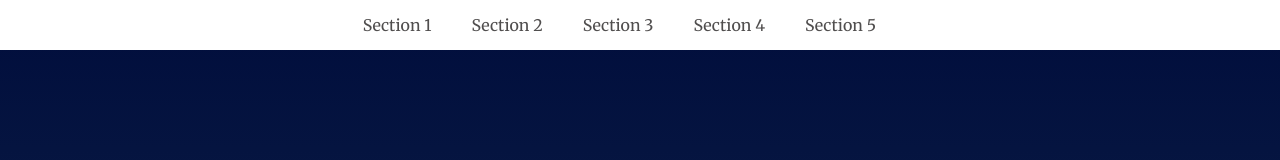
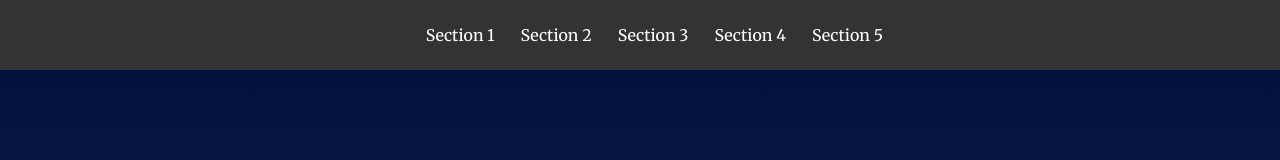
Before and after one commit to MuhammadRabi/FWD-projects, a plain HTML site: page landing-page/index.html in a window 1280 px wide. Shown: the top 160 px of the page. Drawn offline with Linux system fonts and the light colour scheme.

Commit message:
Update styles.css

```diff
--- a/landing-page/css/styles.css
+++ b/landing-page/css/styles.css
@@ -71,6 +71,7 @@ section {
 /* Navigation Styles*/
 .navbar__menu {
   z-index: 4;
+  background-color: #333;
 }
 
 .navbar__menu ul {
@@ -82,16 +83,25 @@ section {
 
 .navbar__menu li {
   display: inline-block;
-  margin: 15px 0;
+  margin: 10px 0;
   cursor: pointer;
-  padding: 0 20px;
-  color: rgb(80, 78, 78);
+  padding: 15px 3px;
   transition: 0.5s ease-in-out;
+}
+
+.navbar__menu li a {
+  padding: 15px 10px;
 }
 
 .navbar__menu li a.active,
 .navbar__menu li a:hover {
   color: #888;
+  background-color: #fff;
+}
+
+.navbar__menu li.active-link {
+  color: #888;
+  background-color: #fff;
 }
 
 .navbar__menu .menu__link {
@@ -273,3 +283,16 @@ section.your-active-class .landing__container::after {
 .scroll-to-top.showed {
   opacity: 1;
 }
+
+/* highlighted section */
+
+/*
+.active-sec {
+  position: relative;
+  top: 0;
+  left: 0;
+  width: 100%;
+  height: 100%;
+  background-color: rgba(0, 0, 0, 0.9);
+}
+*/
```
